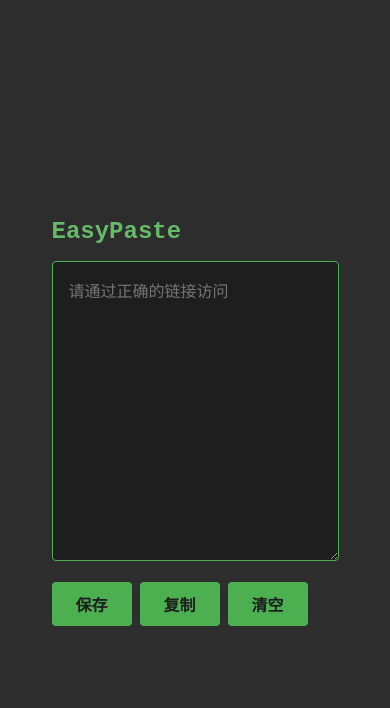
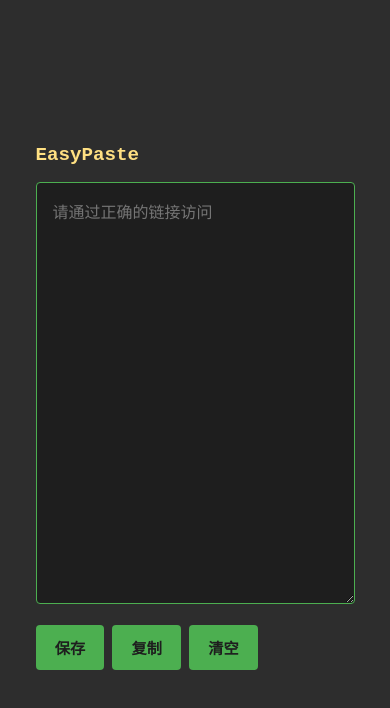
Before and after one commit to LuckyDing-wj/easypaste, a website: page public/index.html in a window 390 px wide. Drawn offline with Linux system fonts and the light colour scheme.

Commit message:
Update index.html

```diff
--- a/public/index.html
+++ b/public/index.html
@@ -8,7 +8,7 @@
     * { margin: 0; padding: 0; box-sizing: border-box; }
     body {
       background: #2d2d2d;
-      color: #4caf50;
+      color: #ffd600;
       font-family: 'Courier New', monospace;
       min-height: 100vh;
       display: flex;
@@ -23,13 +23,13 @@
     h1 {
       font-size: 1.5rem;
       margin-bottom: 1rem;
-      color: #66bb6a;
+      color: #ffe082;
     }
     textarea {
       width: 100%;
-      height: 300px;
+      height: 60vh;
       background: #1e1e1e;
-      color: #4caf50;
+      color: #ffd600;
       border: 1px solid #4caf50;
       border-radius: 4px;
       padding: 1rem;
@@ -39,8 +39,8 @@
       outline: none;
     }
     textarea:focus {
-      border-color: #66bb6a;
-      box-shadow: 0 0 5px rgba(76, 175, 80, 0.3);
+      border-color: #ffe082;
+      box-shadow: 0 0 5px rgba(255, 214, 0, 0.3);
     }
     .actions {
       margin-top: 1rem;
@@ -59,14 +59,22 @@
       cursor: pointer;
       font-weight: bold;
     }
-    button:hover { background: #66bb6a; }
-    button:active { background: #388e3c; }
+    button:hover { background: #ffe082; }
+    button:active { background: #f9a825; }
     .msg {
       font-size: 0.9rem;
-      color: #81c784;
+      color: #fff176;
       min-height: 1.2em;
     }
     .error { color: #ef5350; }
+    @media (max-width: 480px) {
+      .container { padding: 1rem; }
+      h1 { font-size: 1.2rem; }
+      textarea { height: 50vh; font-size: 16px; }
+      .actions { flex-wrap: wrap; }
+      button { padding: 0.7rem 1.2rem; font-size: 0.95rem; }
+      .msg { width: 100%; margin-top: 0.3rem; }
+    }
   </style>
 </head>
 <body>
```
